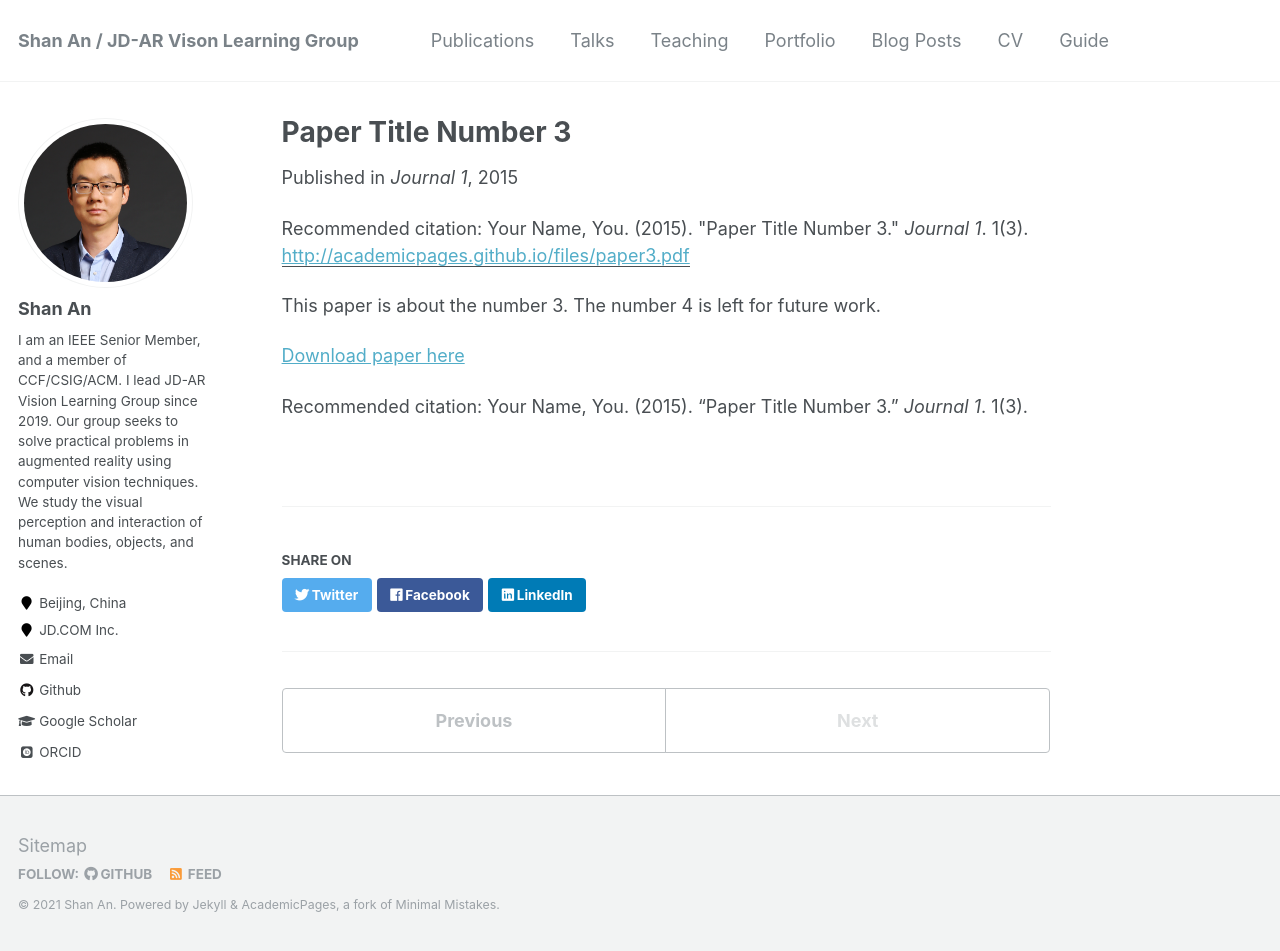
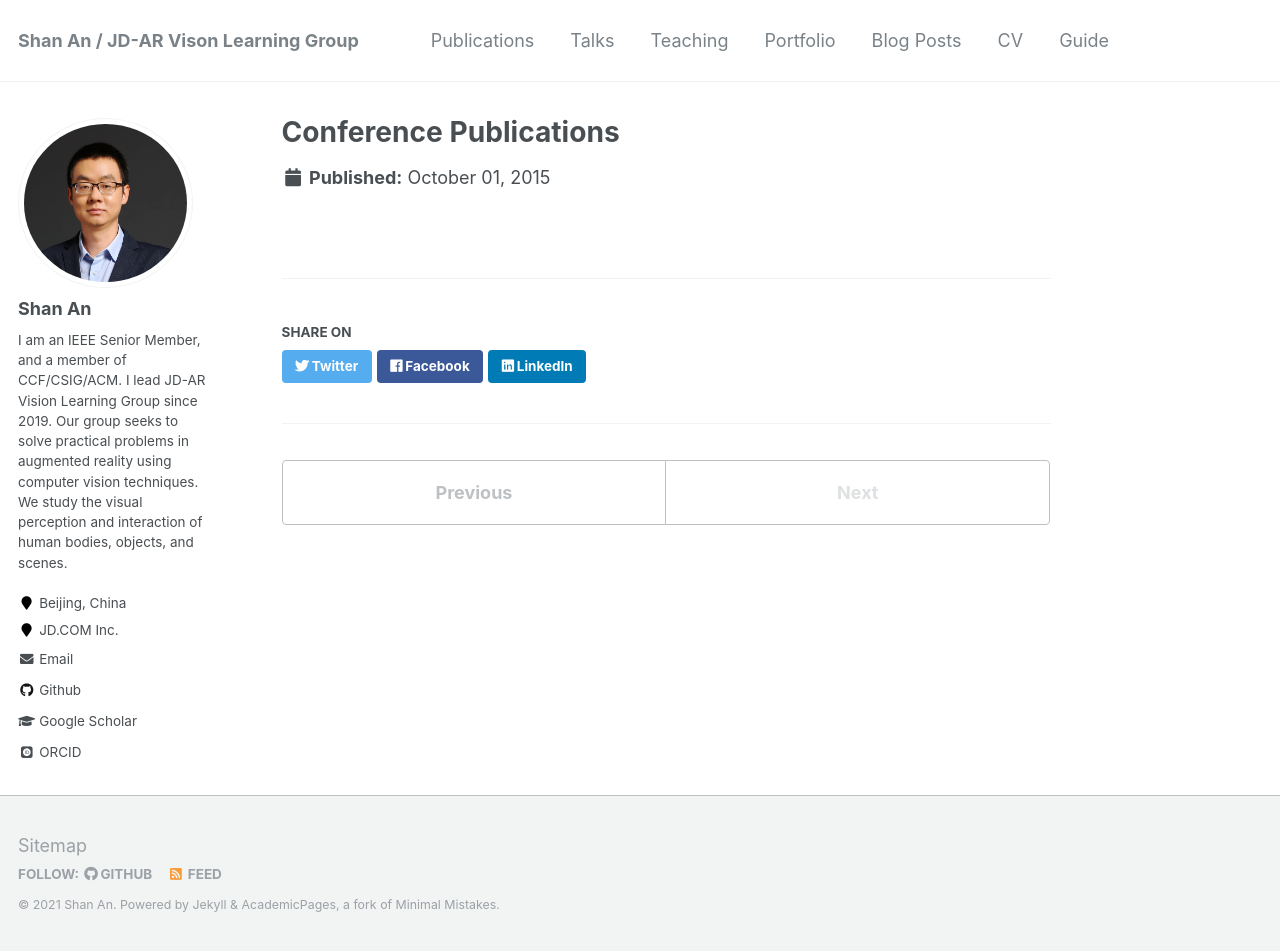
Before and after one commit to anshan-XR-ROB/anshan-XR-ROB.github.io, a Jekyll site: the page built from _publications/2015-10-01-paper-title-number-3.md, in a window 1280 px wide and 951 px high. Built offline with Jekyll 4.4.1, drawn with Linux system fonts in a browser that asks for light colours; some web fonts are replaced.

Commit message:
Update 2015-10-01-paper-title-number-3.md

```diff
--- a/_publications/2015-10-01-paper-title-number-3.md
+++ b/_publications/2015-10-01-paper-title-number-3.md
@@ -1,15 +1,5 @@
 ---
-title: "Paper Title Number 3"
-collection: publications
+title: "Conference Publications"
 permalink: /publication/2015-10-01-paper-title-number-3
-excerpt: 'This paper is about the number 3. The number 4 is left for future work.'
-date: 2015-10-01
-venue: 'Journal 1'
-paperurl: 'http://academicpages.github.io/files/paper3.pdf'
-citation: 'Your Name, You. (2015). &quot;Paper Title Number 3.&quot; <i>Journal 1</i>. 1(3).'
+
 ---
-This paper is about the number 3. The number 4 is left for future work.
-
-[Download paper here](http://academicpages.github.io/files/paper3.pdf)
-
-Recommended citation: Your Name, You. (2015). "Paper Title Number 3." <i>Journal 1</i>. 1(3).
```
